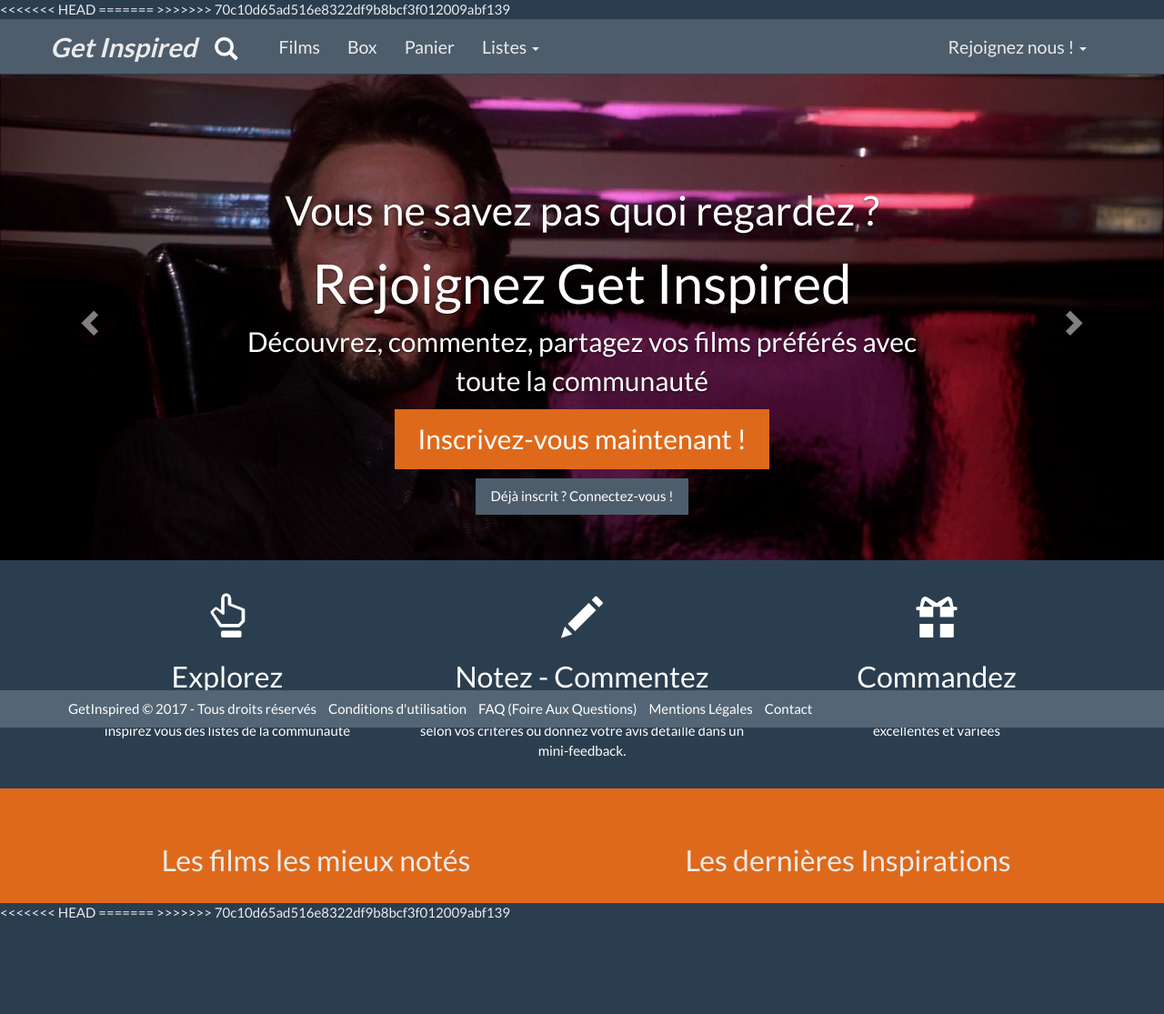
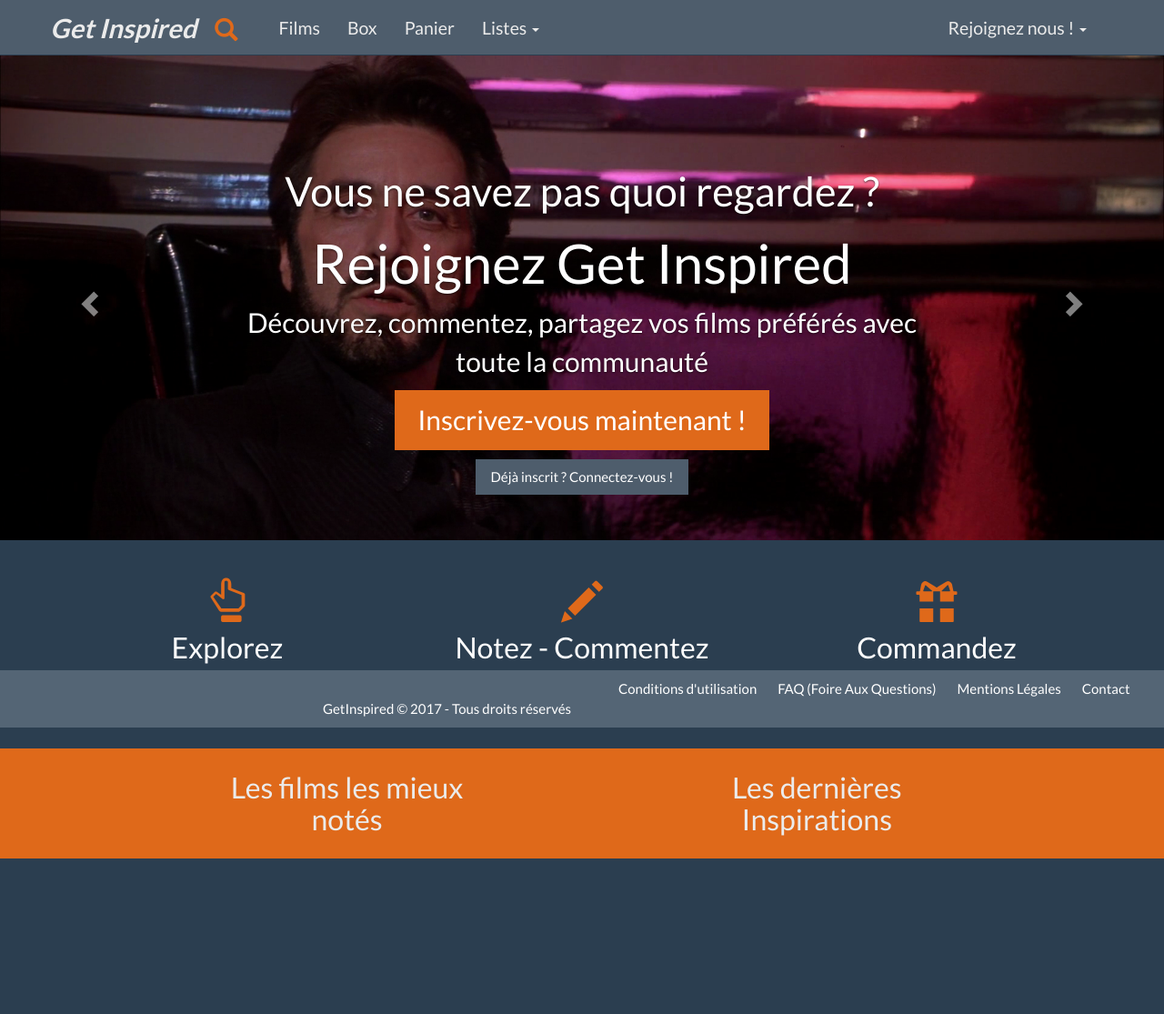
Before and after one commit to jordanmuller/Silex_getinspired, a PHP site: template templates/index.html.twig in a window 1280 px wide. Shown: the whole page at 91% size. After the commit the page ends 944 px from the top, so only its background shows below. Run offline with PHP 8.4, Linux system fonts and the light colour scheme; the template is opened without the code that fills it, so the values that code supplies are empty; some libraries are stand-ins or nearby versions.

Commit message:
today-last

```diff
--- a/src/controllers.php
+++ b/src/controllers.php
@@ -126,7 +126,6 @@ $app
 ->bind('box_register')
 ;
 
-
 //*****************************BACK OFFICE*********************************//
 
 // crée un groupe de routes
@@ -143,7 +142,6 @@ $admin->before(function () use ($app)
         $app->abort(403, 'Accès refusé');
     }
 });
-
 
 //*************************  ADMIN  *****************************//
 /******  BOX  *******/
--- a/templates/basket.html.twig
+++ b/templates/basket.html.twig
@@ -51,7 +51,7 @@
                     </div>
                 </div>
                     {% if basket is not empty  %}
-                    <button type="submit" class="btn btn-primary pull-right" style="margin:10px;"><span><i class="fa fa-shopping-cart" style="color: white;"></i> Buy</span></button>
+                        <button type="submit" class="btn btn-primary pull-right" style="margin:10px;"><a href="{{path('basket_empty')}}" style="color: white;"><span><i class="fa fa-shopping-cart" style="color: white;"></i> Buy</span></a></button>
                     <a href="{{path('basket_empty')}}" class="pull-right" style="color:white; background-color: #df691a; margin-top: 10px; padding: 9px;"><span><i class="glyphicon glyphicon-refresh" style="color: white;"></i> Vider le panier</span></a>
                     {% endif %}
                     <a href="{{path('box_list')}}" class="pull-left" style="color:white; background-color: #df691a; margin-top: 10px; padding: 9px;"><span><i class="glyphicon glyphicon-arrow-left" style="color: white;"></i> Retour au Box</span></a>
--- a/templates/index.html.twig
+++ b/templates/index.html.twig
@@ -123,30 +123,30 @@
             <div class="row">
                 <a href="{{ path('movies_list')}}"><div class="col-sm-4">
                     <div class="text-center"><span class="glyphicon glyphicon-hand-up"></span></div>
-                    <h2 class="text-center">Explorez</h2>
-                    <p class="text-center">Trouvez l'inspiration grâce à vos propres goûts ou inspirez vous des listes de la communauté</p>
+                    <h2 class="text-center" style="color:white;">Explorez</h2>
+                    <p class="text-center" style="color:white;">Trouvez l'inspiration grâce à vos propres goûts ou inspirez vous des listes de la communauté</p>
                 </div></a>
                 <a href="{{ path('movie_detail', {id: random(23)})}}"><div class="col-sm-4">
                     <div class="text-center"><span class="glyphicon glyphicon-pencil"></span></div>
-                    <h2 class="text-center">Notez - Commentez</h2>
-                    <p class="text-center">Evaluez tous les films que vous voulez. Classez-les selon vos critères ou donnez votre avis détaillé dans un mini-feedback.</p>
+                    <h2 class="text-center" style="color:white;">Notez - Commentez</h2>
+                    <p class="text-center" style="color:white;">Evaluez tous les films que vous voulez. Classez-les selon vos critères ou donnez votre avis détaillé dans un mini-feedback.</p>
                 </div></a>
                 <a href="{{ path('box_list')}}"><div class="col-sm-4">
                     <div class="text-center"><span class="glyphicon glyphicon-gift"></span></div>
-                    <h2 class="text-center">Commandez</h2>
-                    <p class="text-center">Choisissez entre plusieurs sélections de box de films excellentes et variées</p>
+                    <h2 class="text-center" style="color:white;">Commandez</h2>
+                    <p class="text-center" style="color:white;">Choisissez entre plusieurs sélections de box de films excellentes et variées</p>
                 </div></a>
             </div>
         </div>
     </section>
 
     <section class="visual">
-        <div class="container">
+        <div class="container-fluid">
             <div class="row">
-                <div class="col-sm-6">
+                <div class="col-sm-offset-2 col-sm-3">
                     <h2 class="text-center">Les films les mieux notés</h2>
                 </div>
-                <div class="col-sm-6">
+                <div class="col-sm-offset-2 col-sm-3">
                     <h2 class="text-center">Les dernières Inspirations</h2>
                 </div>
             </div>
--- a/templates/layout.html.twig
+++ b/templates/layout.html.twig
@@ -15,9 +15,7 @@
         {% endblock %}
     </head>
     <body>
-<<<<<<< HEAD
 
-=======
         {% if user_manager.admin %}
         <nav class="navbar navbar-inverse">
             <div class="container">
@@ -46,7 +44,6 @@
             </div>
         </nav>
         {% endif %}
->>>>>>> 70c10d65ad516e8322df9b8bcf3f012009abf139
         <nav class="navbar navbar-default">
             <div class="container">
 
@@ -114,22 +111,18 @@
         </div>
         <div class="contenu">{% block content %}{% endblock %}</div>
         <footer class="footer navbar-fixed-bottom">
-            <div class="container">
+            <div class="container-fluid">
 
                 <ul class="list-inline">
-                    <li><a href="">GetInspired © 2017 - Tous droits réservés</a></li>
-                    <li><a href="">Conditions d'utilisation</a></li>
-                    <li><a href="">FAQ (Foire Aux Questions)</a></li>
-                    <li><a href="">Mentions Légales</a></li>
-                    <li><a href="">Contact</a></li>
+                    <li><a href="" style="color:white; padding-left: 650px;">Conditions d'utilisation</a></li>
+                    <li><a href="" style="color:white; padding-left: 10px;">FAQ (Foire Aux Questions)</a></li>
+                    <li><a href="" style="color:white; padding-left: 10px;">Mentions Légales</a></li>
+                    <li><a href="" style="color:white; padding-left: 10px;">Contact</a></li>
+                    <li><a href="" style="color:white; padding-left: 325px;">GetInspired © 2017 - Tous droits réservés</a></li>
                 </ul>
             </div>
         </footer>
-<<<<<<< HEAD
 
-=======
-
->>>>>>> 70c10d65ad516e8322df9b8bcf3f012009abf139
         {% block javascripts %}
             {# CDN jQuery #}
             <script src="https://ajax.googleapis.com/ajax/libs/jquery/1.12.4/jquery.min.js"></script>
--- a/web/css/index.css
+++ b/web/css/index.css
@@ -33,6 +33,9 @@ span.glyphicon {
 /************ SECTION VISUAL ******************/
 section.visual {
     padding: 20px;
-    padding-top: 40px;
     background: #DF691A;
 }
+
+.text-center {
+    margin: 5px;
+}
--- a/web/css/main.css
+++ b/web/css/main.css
@@ -42,7 +42,7 @@ footer ul.list-inline {
 
 a, a:hover {
     text-decoration: none;
-    color: #fff;
+    color: #df691a;
 }
 
 /******  FLASH MESSAGE  ******/
--- a/web/js/basket.js
+++ b/web/js/basket.js
@@ -15,7 +15,7 @@ $('.color option:eq(1)').prop('selected', true).css('backgroundColor','black');
 
 	$('.fa-minus').click(function() {
 		var val_input = $(this).closest('tr').find('.qty');
-		if (val_input.val() <= 0) { return; }
+		if (val_input.val() < 2) { return; }
 		val_input.val(parseInt(val_input.val() - 1));
 
 		var price = $(this).closest('tr').find('.price');
```
Also changed, not shown: src/Controller/BasketController.php (+2 -6 lines), templates/movies.html.twig (+3 -9 lines), web/css/movies.css (+30 -0 lines), web/img/599aea6bc3e09_Rick-And-Morty-PNG-HD.png (added), web/img/Rick-And-Morty-PNG-HD.png (added).
